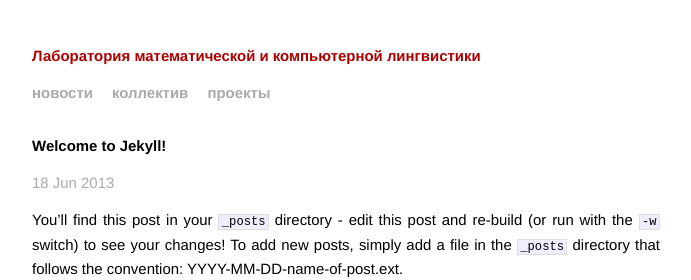
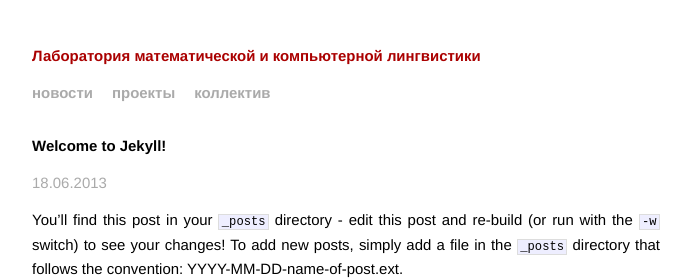
Before and after one commit to fedorn/cll-site, a Jekyll site: the page built from _posts/2013-06-18-welcome-to-jekyll.md, in a window 1280 px wide. Shown: the top 280 px of the page, without its empty margins (294-985 px from the left). Built offline with Jekyll 4.4.1, drawn with Linux system fonts in a browser that asks for light colours.

Commit message:
localize dates

```diff
--- a/_layouts/default.html
+++ b/_layouts/default.html
@@ -20,8 +20,8 @@
             <div class="header">
               <h1 class="title"><a href="{{ site.baseurl }}/">{{ site.name }}</a></h1>
               <a class="extra" href="{{ site.baseurl }}/">новости</a>
+              <a class="extra" href="{{ site.baseurl }}/projects">проекты</a>
               <a class="extra" href="{{ site.baseurl }}/people">коллектив</a>
-              <a class="extra" href="{{ site.baseurl }}/projects">проекты</a>
             </div>
 
                 {{ content }}
--- a/_layouts/post.html
+++ b/_layouts/post.html
@@ -2,7 +2,7 @@
 layout: default
 ---
 <h2>{{ page.title }}</h2>
-<p class="meta">{{ page.date | date_to_string }}</p>
+<p class="meta">{{ page.date | date: "%d.%m.%Y" }}</p>
 
 <div class="post">
 {{ content }}
--- a/index.html
+++ b/index.html
@@ -7,7 +7,7 @@
   <h1>Новости</h1>
   <ul class="posts">
     {% for post in site.posts %}
-      <li><span>{{ post.date | date_to_string }}</span> &raquo; <a href="{{ site.baseurl }}{{ post.url }}">{{ post.title }}</a></li>
+      <li><span>{{ post.date | date: "%d.%m.%Y" }}</span> &raquo; <a href="{{ site.baseurl }}{{ post.url }}">{{ post.title }}</a></li>
     {% endfor %}
   </ul>
 </div>
```
Also changed, not shown: _posts/2013-06-18-welcome-to-jekyll.md (+0 -1 lines), _posts/2013-06-19-sasm-11.md (renamed from _posts/2013-06-18-sasm-11.md).
